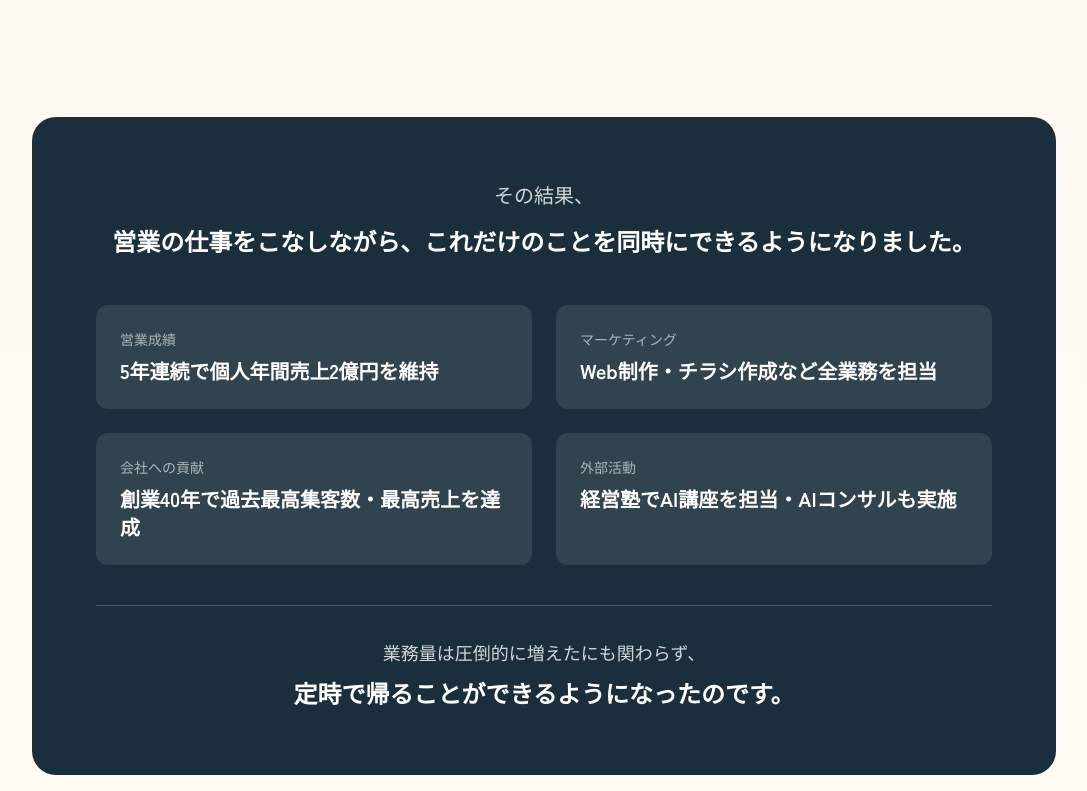
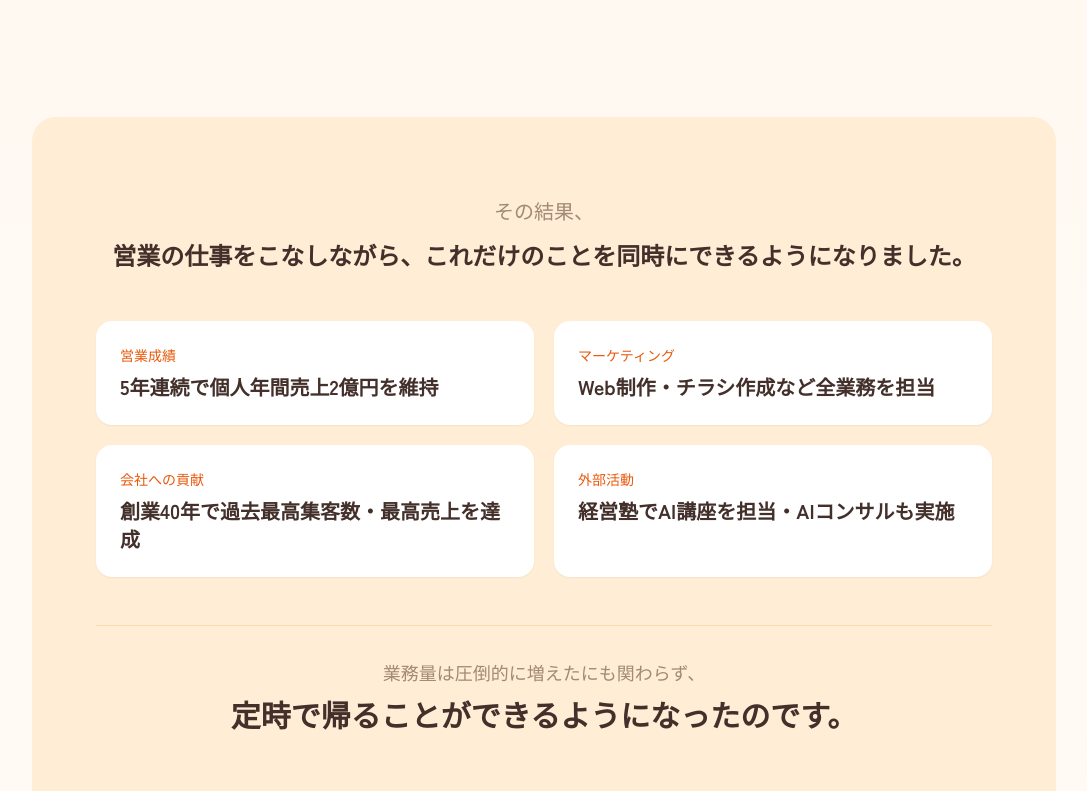
Before and after one commit to shunsuke-tnk/ai-komon-lp, a React (Vite) app: page / in a window 1280 px wide. Shown: the part 5689-6480 px from the top of the page, without its empty margins (96-1183 px from the left). Built offline with nearby package versions, Linux system fonts and the light colour scheme; a web font is replaced by a local one.

Commit message:
ボックスカラー変更

```diff
--- a/App.tsx
+++ b/App.tsx
@@ -504,45 +504,45 @@ const App: React.FC = () => {
           </div>
 
           {/* 成果ハイライト - 全幅 */}
-          <div className="bg-[#1a2e3b] rounded-3xl py-12 md:py-16 px-8 md:px-12 mb-20 md:mb-28">
+          <div className="bg-primary-100 rounded-3xl py-14 md:py-20 px-8 md:px-12 mb-20 md:mb-28">
             <div className="max-w-4xl mx-auto">
               {/* ストーリーの導入 */}
               <div className="text-center mb-10 md:mb-12">
-                <p className="text-white/80 text-lg md:text-xl leading-relaxed mb-4">
+                <p className="text-text-muted text-lg md:text-xl leading-relaxed mb-4">
                   その結果、
                 </p>
-                <p className="text-white text-xl md:text-2xl font-bold leading-relaxed">
+                <p className="text-text-heading text-xl md:text-2xl font-bold leading-relaxed font-rounded">
                   営業の仕事をこなしながら、<br className="md:hidden" />
                   これだけのことを同時にできるようになりました。
                 </p>
               </div>
 
               {/* 達成項目リスト */}
-              <div className="grid md:grid-cols-2 gap-4 md:gap-6 mb-10">
-                <div className="bg-white/10 rounded-xl p-5 md:p-6">
-                  <p className="text-white/60 text-sm mb-2">営業成績</p>
-                  <p className="text-white text-lg md:text-xl font-bold">5年連続で個人年間売上2億円を維持</p>
+              <div className="grid md:grid-cols-2 gap-4 md:gap-5 mb-12">
+                <div className="bg-white rounded-2xl p-5 md:p-6 shadow-sm">
+                  <p className="text-primary-600 text-sm font-medium mb-2">営業成績</p>
+                  <p className="text-text-heading text-lg md:text-xl font-bold leading-snug">5年連続で個人年間売上2億円を維持</p>
                 </div>
-                <div className="bg-white/10 rounded-xl p-5 md:p-6">
-                  <p className="text-white/60 text-sm mb-2">マーケティング</p>
-                  <p className="text-white text-lg md:text-xl font-bold">Web制作・チラシ作成など全業務を担当</p>
+                <div className="bg-white rounded-2xl p-5 md:p-6 shadow-sm">
+                  <p className="text-primary-600 text-sm font-medium mb-2">マーケティング</p>
+                  <p className="text-text-heading text-lg md:text-xl font-bold leading-snug">Web制作・チラシ作成など全業務を担当</p>
                 </div>
-                <div className="bg-white/10 rounded-xl p-5 md:p-6">
-                  <p className="text-white/60 text-sm mb-2">会社への貢献</p>
-                  <p className="text-white text-lg md:text-xl font-bold">創業40年で過去最高集客数・最高売上を達成</p>
+                <div className="bg-white rounded-2xl p-5 md:p-6 shadow-sm">
+                  <p className="text-primary-600 text-sm font-medium mb-2">会社への貢献</p>
+                  <p className="text-text-heading text-lg md:text-xl font-bold leading-snug">創業40年で過去最高集客数・最高売上を達成</p>
                 </div>
-                <div className="bg-white/10 rounded-xl p-5 md:p-6">
-                  <p className="text-white/60 text-sm mb-2">外部活動</p>
-                  <p className="text-white text-lg md:text-xl font-bold">経営塾でAI講座を担当・AIコンサルも実施</p>
+                <div className="bg-white rounded-2xl p-5 md:p-6 shadow-sm">
+                  <p className="text-primary-600 text-sm font-medium mb-2">外部活動</p>
+                  <p className="text-text-heading text-lg md:text-xl font-bold leading-snug">経営塾でAI講座を担当・AIコンサルも実施</p>
                 </div>
               </div>
 
               {/* 結論 */}
-              <div className="text-center border-t border-white/20 pt-8">
-                <p className="text-white/80 text-lg leading-relaxed mb-3">
+              <div className="text-center pt-8 border-t border-primary-200">
+                <p className="text-text-muted text-lg leading-relaxed mb-3">
                   業務量は圧倒的に増えたにも関わらず、
                 </p>
-                <p className="text-xl md:text-2xl text-white font-bold font-rounded leading-relaxed">
+                <p className="text-2xl md:text-3xl text-text-heading font-bold font-rounded leading-relaxed">
                   定時で帰ることができるようになったのです。
                 </p>
               </div>
```
